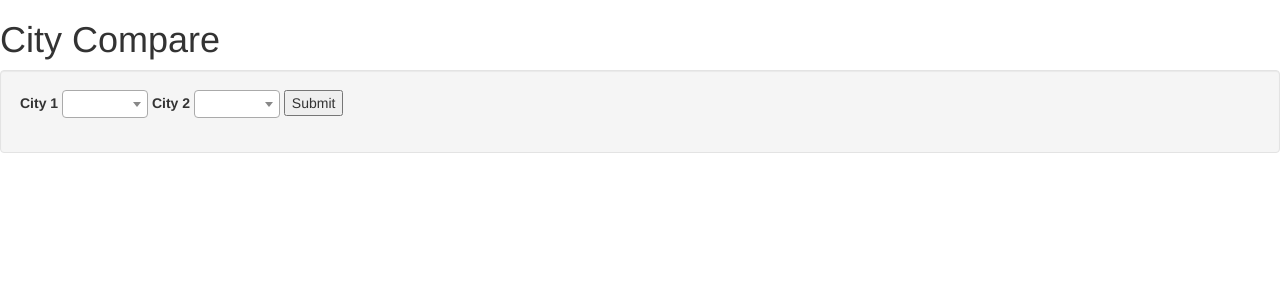
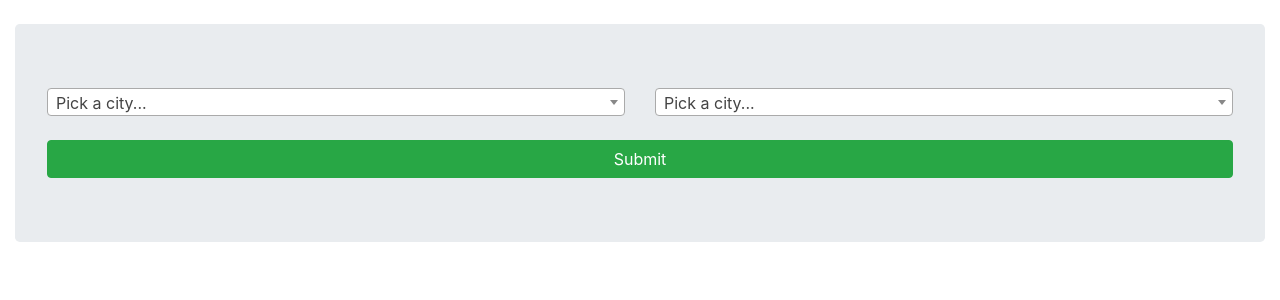
Before and after one commit to edisondev/citycompare, a Flask app: page / in a window 1280 px wide. Shown: the top 300 px of the page. Run offline with Flask 2, Linux system fonts and the light colour scheme; some libraries are stand-ins or nearby versions.

Commit message:
select fields look good now. Validation on selecting a city or the same city twice

```diff
--- a/citycompare/forms.py
+++ b/citycompare/forms.py
@@ -1,16 +1,16 @@
-from flask_wtf import Form
+from flask_wtf import FlaskForm
 from wtforms import SelectField
 
 CITY_CHOICES = [
-    ('', ''),
+    (None, 'Pick a city...'),
     ('calgary', 'Calgary'),
     ('edmonton', 'Edmonton'),
 ]
 
-class CityForm(Form):
+class CityForm(FlaskForm):
     first = SelectField(
         label='City 1',
-        choices=CITY_CHOICES
+        choices=CITY_CHOICES,
     )
     second = SelectField(
         label='City 2',
--- a/citycompare/templates/index.html
+++ b/citycompare/templates/index.html
@@ -1,56 +1,69 @@
 {% extends "bootstrap/base.html" %}
+{% import "bootstrap/utils.html" as utils %}
 {% block title %} City Compare {% endblock %}
 {% block styles %}
-    {{super()}}
+    <link rel="stylesheet" href="https://maxcdn.bootstrapcdn.com/bootstrap/4.0.0-beta.2/css/bootstrap.min.css" integrity="sha384-PsH8R72JQ3SOdhVi3uxftmaW6Vc51MKb0q5P2rRUpPvrszuE4W1povHYgTpBfshb" crossorigin="anonymous">
     <link href="https://cdnjs.cloudflare.com/ajax/libs/select2/4.0.4/css/select2.min.css" rel="stylesheet" />
 {% endblock %}
 
 {% block navbar %}
-<div class="navbar navbar-fixed-top">
-  <!-- ... -->
-</div>
 {% endblock %}
 
 {% macro render_field(field) %}
-  {{ field.label }} {{ field(**kwargs)|safe }}
+  {{ field(**kwargs)|safe }}
   {% if field.errors %}
     <ul class=errors>
     {% for error in field.errors %}
-      <li>{{ error }}</li>
+        {{ utils.flashed_messages(messages=[['error', error],]) }}
     {% endfor %}
     </ul>
   {% endif %}
 {% endmacro %}
 
 {% block content %}
-    <h1>City Compare</h1>
-    <div class="well">
+<div class="container-fluid">
+    {% if get_flashed_messages() %}
+        {{ utils.flashed_messages(dismissible=True) }}
+    {% endif %}
+    <br/>
+    <div class="jumbotron">
         <form id="cityForm" method="POST" class="form">
             {{ city_form.hidden_tag() }}
-            <div class="form-group">
-                {{ render_field(city_form.first) }}
-                {{ render_field(city_form.second) }}
-                <input type=submit value=Submit>
+            <div class="row">
+                <div class="col">
+                    {{ render_field(city_form.first) }}
+                </div>
+                <div class="col">
+                    {{ render_field(city_form.second) }}
+                </div>
             </div>
+            <br/>
+            <div class="row"><div class="col">
+                 <button class="btn btn-large btn-block btn-success" type="submit">Submit</button>
+            </div></div>
         </form>
     </div>
     {% if plots %}
         {% for plot in plots %}
-            <div class="well">
+            <div class="card">
                 {{ plot|safe }}
             </div>
+            <br/>
         {% endfor %}
     {% endif %}
 </div>
 {% endblock %}
 
 {% block scripts %}
-    {{super()}}
+    <!--{{super()}}-->
+    <script src="https://code.jquery.com/jquery-3.2.1.slim.min.js" integrity="sha384-KJ3o2DKtIkvYIK3UENzmM7KCkRr/rE9/Qpg6aAZGJwFDMVNA/GpGFF93hXpG5KkN" crossorigin="anonymous"></script>
+    <script src="https://cdnjs.cloudflare.com/ajax/libs/popper.js/1.12.3/umd/popper.min.js" integrity="sha384-vFJXuSJphROIrBnz7yo7oB41mKfc8JzQZiCq4NCceLEaO4IHwicKwpJf9c9IpFgh" crossorigin="anonymous"></script>
+    <script src="https://maxcdn.bootstrapcdn.com/bootstrap/4.0.0-beta.2/js/bootstrap.min.js" integrity="sha384-alpBpkh1PFOepccYVYDB4do5UnbKysX5WZXm3XxPqe5iKTfUKjNkCk9SaVuEZflJ" crossorigin="anonymous"></script>
     <script src="https://cdnjs.cloudflare.com/ajax/libs/select2/4.0.4/js/select2.min.js"></script>
     <script>
         $(document).ready(function() {
-            $('#first').select2();
-            $('#second').select2();
+            $('#first').select2({ width: '100%' });
+            $('#second').select2({ width: '100%' });
         });
     </script>
 {% endblock %}
--- a/citycompare/views.py
+++ b/citycompare/views.py
@@ -15,7 +15,7 @@ from flask import request
 def index():
     city_form = CityForm()
     if request.method == 'POST' and city_form.validate():
-        flash('loading {} vs {}...'.format(city_form.first.data, city_form.second.data))
+        # flash('loading {} vs {}...'.format(city_form.first.data, city_form.second.data))
         return redirect(url_for('plot', first=city_form.first.data, second=city_form.second.data))
     return render_template(
         'index.html',
@@ -24,14 +24,19 @@ def index():
 
 @flask_app.route('/plot', methods=['GET', 'POST'])
 def plot():
+    city_form = CityForm()
+    if request.method == 'POST' and city_form.validate():
+        # flash('loading {} vs {}...'.format(city_form.first.data, city_form.second.data))
+        return redirect(url_for('plot', first=city_form.first.data, second=city_form.second.data))
+
     first = request.args.get('first')
     second = request.args.get('second')
 
     if first == second:
-        flash('Comparing the same city to itself is too easy...')
+        flash('Pick two different cities', 'error')
         return render_template(
             'index.html',
-            city_form=CityForm(),
+            city_form=city_form,
         )
 
     # get the matched fields
@@ -47,6 +52,6 @@ def plot():
 
     return render_template(
         'index.html',
-        city_form=CityForm(),
+        city_form=city_form,
         plots=plots
     )
```
